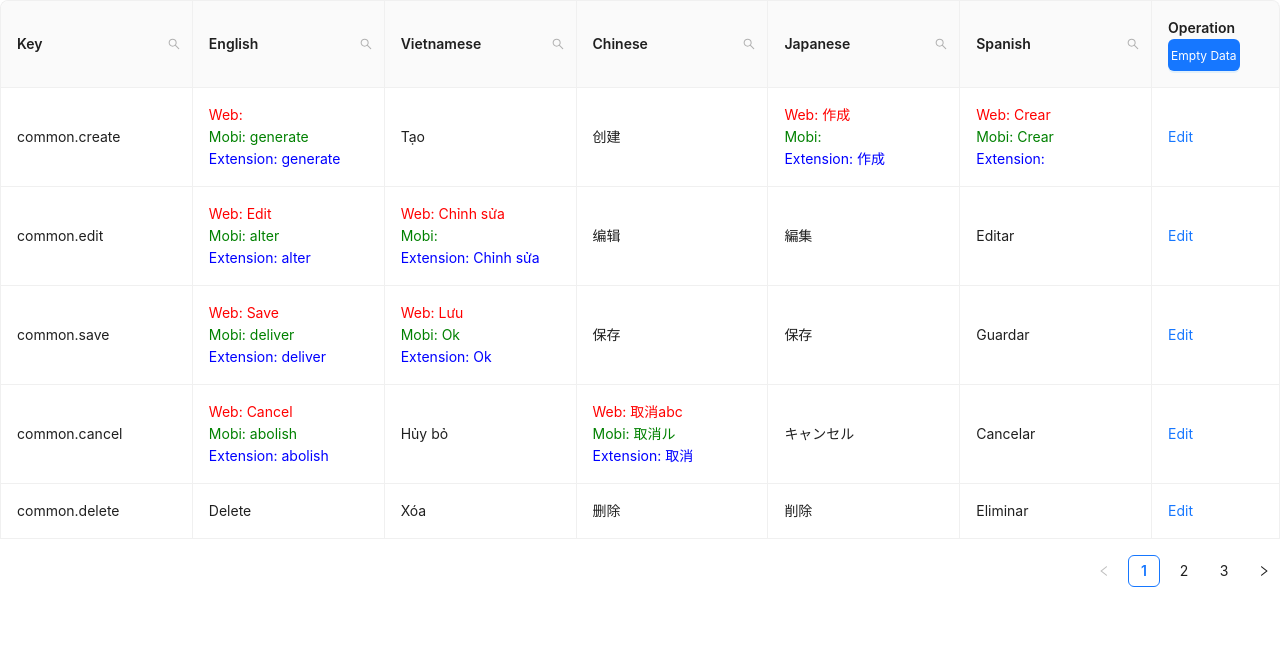
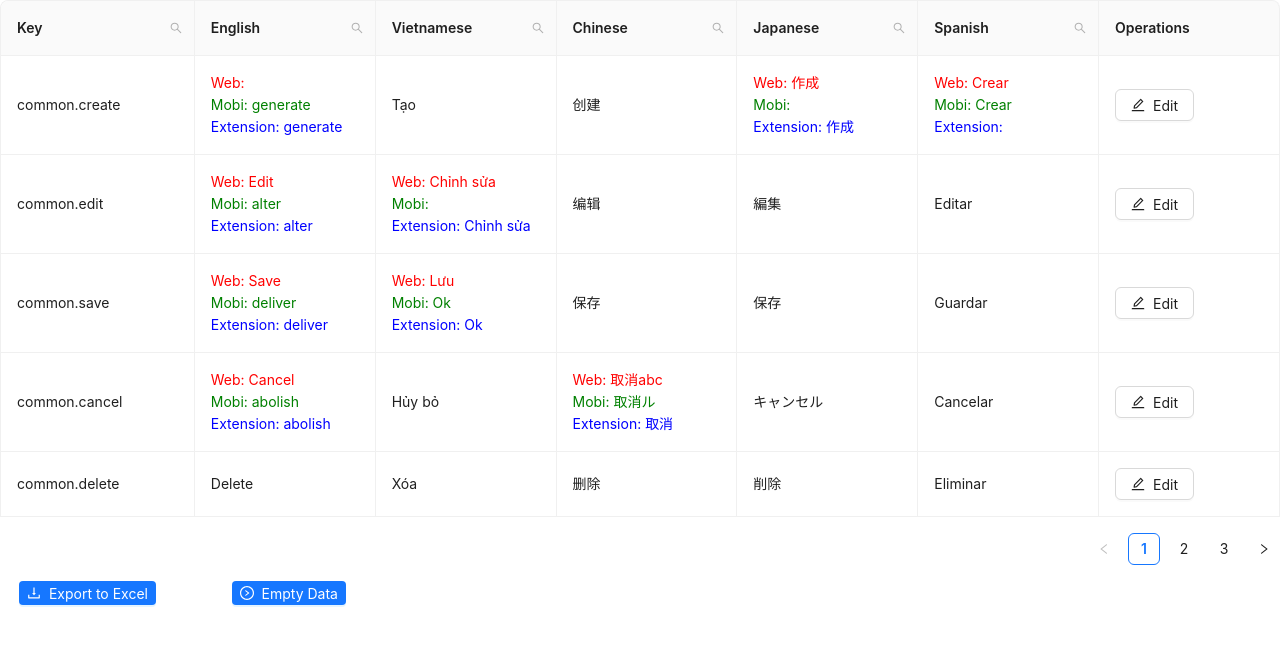
Before and after one commit to dungnguyen-art/i18n, a React (Create React App) app: page / in a window 1280 px wide. Shown: the top 646 px of the page. Built offline with nearby package versions, Linux system fonts and the light colour scheme.

Commit message:
feat: export table to .xlsx

```diff
--- a/package.json
+++ b/package.json
@@ -7,8 +7,11 @@
     "@testing-library/react": "^13.4.0",
     "@testing-library/user-event": "^13.5.0",
     "antd": "^5.9.2",
+    "antd-table-saveas-excel": "^2.2.1",
     "react": "^18.2.0",
+    "react-data-export": "^0.6.0",
     "react-dom": "^18.2.0",
+    "react-export-excel": "^0.5.3",
     "react-scripts": "5.0.1",
     "web-vitals": "^2.1.4"
   },
--- a/src/components/EditableTable.js
+++ b/src/components/EditableTable.js
@@ -1,9 +1,17 @@
 import React, { useState } from "react";
 import { Form, Table, Typography, Popconfirm, Button } from "antd";
-import { SearchOutlined } from "@ant-design/icons";
+import {
+  SearchOutlined,
+  DownloadOutlined,
+  RightCircleOutlined,
+  EditOutlined,
+  SaveOutlined,
+  DeleteOutlined,
+} from "@ant-design/icons";
 import FilterDropdown from "./FilterDropdown";
 import renderTranslatedCell from "./renderUtils";
 import EditableCell from "./EditableCell";
+import { Excel } from "antd-table-saveas-excel";
 
 const EditableTable = ({
   data,
@@ -51,7 +59,7 @@ const EditableTable = ({
     ...languages.map((language) => ({
       title: language.title,
       dataIndex: language.dataIndex,
-      width: "15%",
+      width: "14%",
       render: (_, record) =>
         renderTranslatedCell(record, language.dataIndex, isEditing),
       filterDropdown: ({
@@ -83,41 +91,38 @@ const EditableTable = ({
       },
     })),
     {
-      title: (
-        <span>
-          Operation{" "}
-          <Button
-            type="primary"
-            style={{ fontSize: '12px', padding: '2px 2px' }}
-            onClick={() => setShowEmptyData(!showEmptyData)}
-          >
-            {showEmptyData ? "Empty Data" : "Non-Empty Data"}
-          </Button>
-        </span>
-      ),
+      title: "Operations",
       dataIndex: "operation",
-      width: "15%",
+      width: "14%",
       render: (_, record) => {
         const editable = isEditing(record);
         return editable ? (
           <span>
-            <Typography.Link
+            <Button
               onClick={() => save(record.key)}
               style={{ marginRight: 8 }}
+              icon={<SaveOutlined />}
             >
               Save
-            </Typography.Link>
-            <Popconfirm title="Sure to cancel?" onConfirm={cancel}>
-              <a>Cancel</a>
-            </Popconfirm>
+            </Button>
+            <Button>
+              <Popconfirm
+                title="Sure to cancel?"
+                icon={<DeleteOutlined />}
+                onConfirm={cancel}
+              >
+                <a>Cancel</a>
+              </Popconfirm>
+            </Button>
           </span>
         ) : (
-          <Typography.Link
+          <Button
             disabled={editingKey !== ""}
             onClick={() => edit(record)}
+            icon={<EditOutlined />}
           >
             Edit
-          </Typography.Link>
+          </Button>
         );
       },
     },
@@ -153,6 +158,15 @@ const EditableTable = ({
         });
       });
 
+  const handleExport = () => {
+    const excel = new Excel();
+    excel
+      .addSheet("Sheet1")
+      .addColumns(mergedColumns)
+      .addDataSource(filteredData)
+      .saveAs("i18n.xlsx");
+  };
+
   return (
     <>
       <Form form={form} component={false}>
@@ -173,6 +187,33 @@ const EditableTable = ({
           }}
         />
       </Form>
+      <div
+        style={{
+          display: "flex",
+          alignItems: "center",
+        }}
+      >
+        <Button
+          type="primary"
+          size="small"
+          style={{ marginLeft: "0.5cm" }}
+          icon={<DownloadOutlined />}
+          onClick={handleExport}
+        >
+          Export to Excel
+        </Button>
+
+        <div style={{ marginLeft: "2cm" }}>
+          <Button
+            type="primary"
+            size="small"
+            icon={<RightCircleOutlined />}
+            onClick={() => setShowEmptyData(!showEmptyData)}
+          >
+            {showEmptyData ? "Empty Data" : "Non-Empty Data"}
+          </Button>
+        </div>
+      </div>
     </>
   );
 };
```
Also changed, not shown: 1 other file (tests, documents, lock files or other folders).
